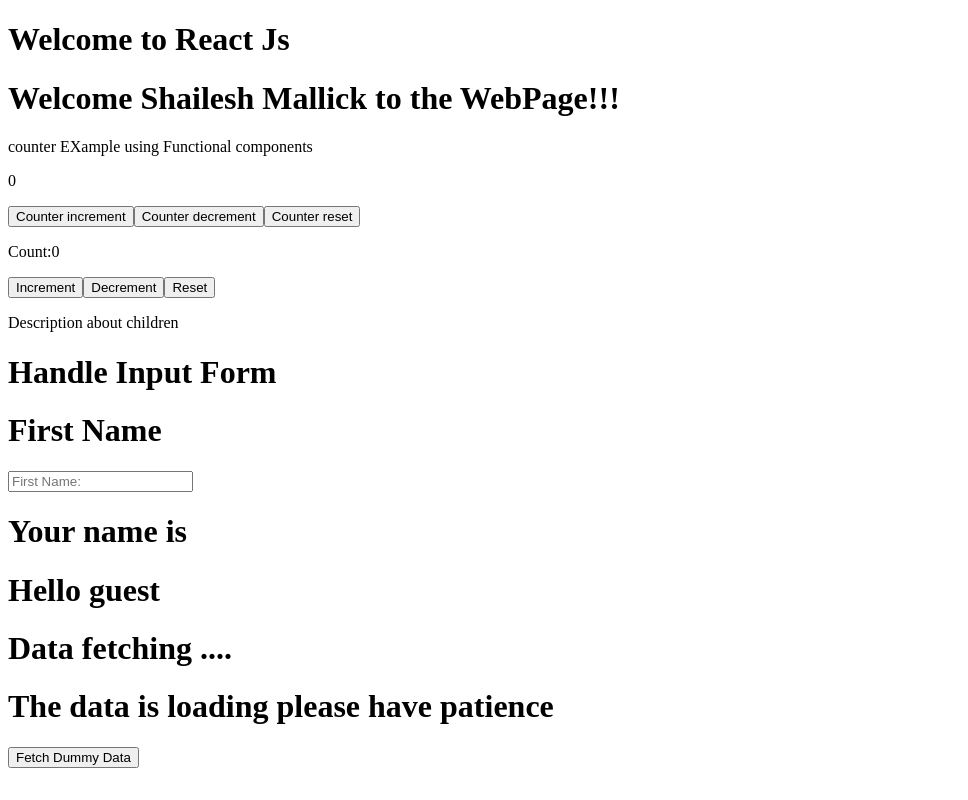
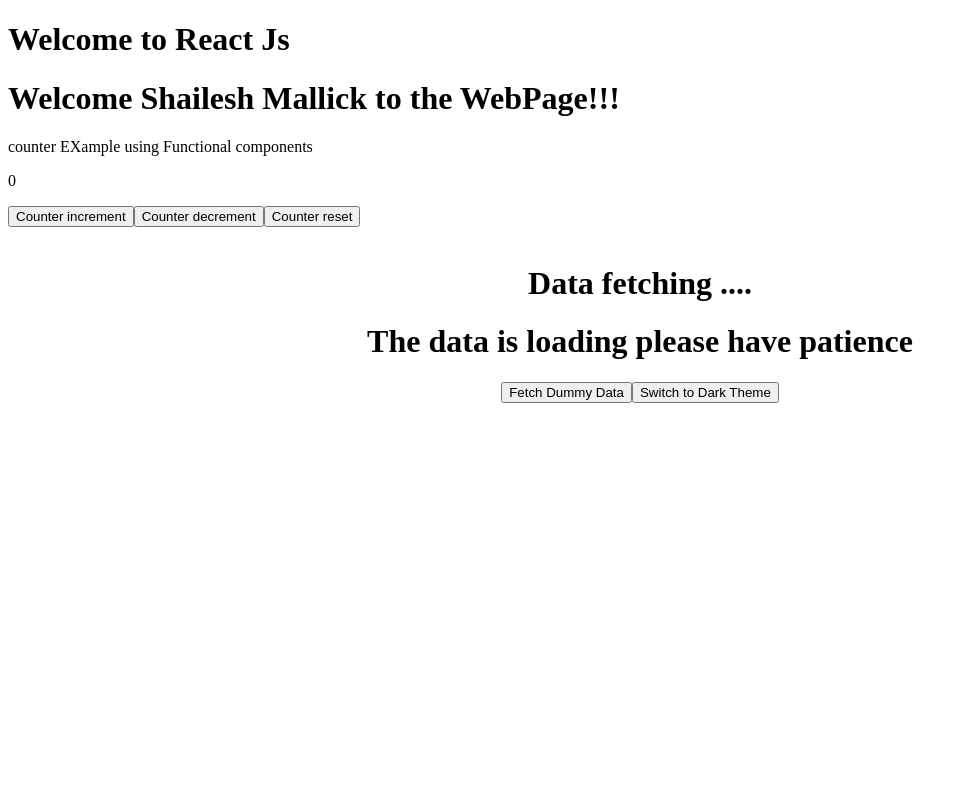
Before and after one commit to Shailesh12-svg/ReactJS-Practice, a React (Create React App) app: page / in a window 1280 px wide. Shown: the whole page, without its empty margins (0-968 px from the left). Built offline with nearby package versions, Linux system fonts and the light colour scheme.

Commit message:
Toggle themes

```diff
--- a/src/App.js
+++ b/src/App.js
@@ -1,23 +1,29 @@
 import React from 'react'
-import HandleClick from './components/class1';
+// import HandleClick from './components/class1';
 import Counter from './components/counter';
-import Children from './components/Children';
-import DefaultPro from './components/DefaultPro';
-import HandleInput from './components/HandleInput';
+// import Children from './components/Children';
+// import DefaultPro from './components/DefaultPro';
+// import HandleInput from './components/HandleInput';
 import Datafetching from './components/Datafetching';
+import { Themes } from './components/Themes';
+
 function App() {
 
   return (
+
     <div className="App">
      <h1>Welcome to React Js </h1>
     <Counter name="Shailesh Mallick"/>
-    <HandleClick/>
+    {/* <HandleClick/>
     <Children>
     <p>Description about children</p>
     </Children>
     <HandleInput/>
-    <DefaultPro/>
-   <Datafetching/>
+    <DefaultPro/> */}
+     <Themes>
+     <Datafetching/>
+     </Themes>
+
     </div>
   );
 }
--- a/src/components/Datafetching.jsx
+++ b/src/components/Datafetching.jsx
@@ -1,9 +1,11 @@
-import React, { useState } from 'react'
+import React, { useContext, useState } from 'react'
 import axios from 'axios'
+import { ThemeContext, Themes } from './Themes';
 const Datafetching = () => {
 
     const [data,setData]= useState(null);
     const [loading,setLoading]=useState(true)
+    const {theme,toggleTheme}=useContext(ThemeContext)
 //Handle the loading state
 
     const HandleData =async()=>{
@@ -23,11 +25,19 @@ const Datafetching = () => {
 
   return (
     <>
-    <div>
+    <div style={{
+        background: theme === 'light' ? '#fff' : '#333',
+        color: theme === 'light' ? '#000' : '#fff',
+        padding: '1rem',
+        textAlign: 'center',
+      }}>
         <h1>Data fetching ....</h1>
         {loading && <h1>The data is loading please have patience</h1>}
         <button onClick={HandleData}> Fetch Dummy Data </button>
         {data&&<h1>The fetched data title is :{data.title}</h1>}
+        <button onClick={toggleTheme}>
+        Switch to {theme === 'light' ? 'Dark' : 'Light'} Theme
+      </button>
     </div>
     </>
   )
--- /dev/null
+++ b/src/components/Themes.jsx
@@ -0,0 +1,25 @@
+import React from "react";
+import { createContext } from "react";
+import { useState } from "react";
+//Create theme context
+
+export const ThemeContext = createContext();
+
+//Create theme Provider
+
+export const Themes =({children})=>{
+    const [theme ,setTheme]=useState('light')
+
+
+    //Toggle function
+
+    const toggleTheme=()=>{
+       setTheme((prevTheme)=>(prevTheme==='light'?'dark':'light'))
+    }
+
+    return(
+        <ThemeContext.Provider value={{theme,toggleTheme}}>
+            {children}
+        </ThemeContext.Provider>
+    )
+}
```
